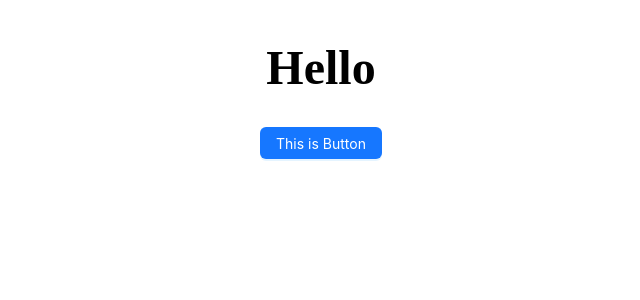
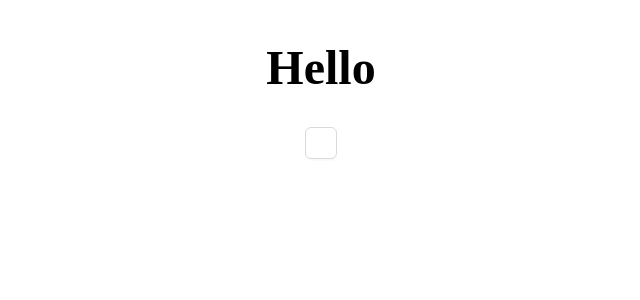
Before and after one commit to SempaiDarcy/chat, a React (Vite) app: page / in a window 1280 px wide. Shown: the top 300 px of the page, without its empty margins (319-959 px from the left). Built offline with nearby package versions, Linux system fonts and the light colour scheme.

Commit message:
feat: add button.stories.ts

```diff
--- a/src/components/ui/button/button.tsx
+++ b/src/components/ui/button/button.tsx
@@ -1,5 +1,18 @@
 import { Button as BaseButton } from 'antd'
 
-export const Button = () => {
-  return <BaseButton type={'primary'}>This is Button</BaseButton>
+type ButtonProps = {
+  text: string
+  onClick?: () => void
+  className?: string
+  type?: ButtonType
 }
+type ButtonType = 'primary' | 'text' | 'link' | 'default' | 'dashed' | undefined
+
+export const Button = (props: ButtonProps) => {
+  const { text, onClick, className, type } = props
+  return (
+    <BaseButton type={type} onClick={onClick} className={className}>
+      {text}
+    </BaseButton>
+  )
+}
```
Also changed, not shown: 1 other file (tests, documents, lock files or other folders).
